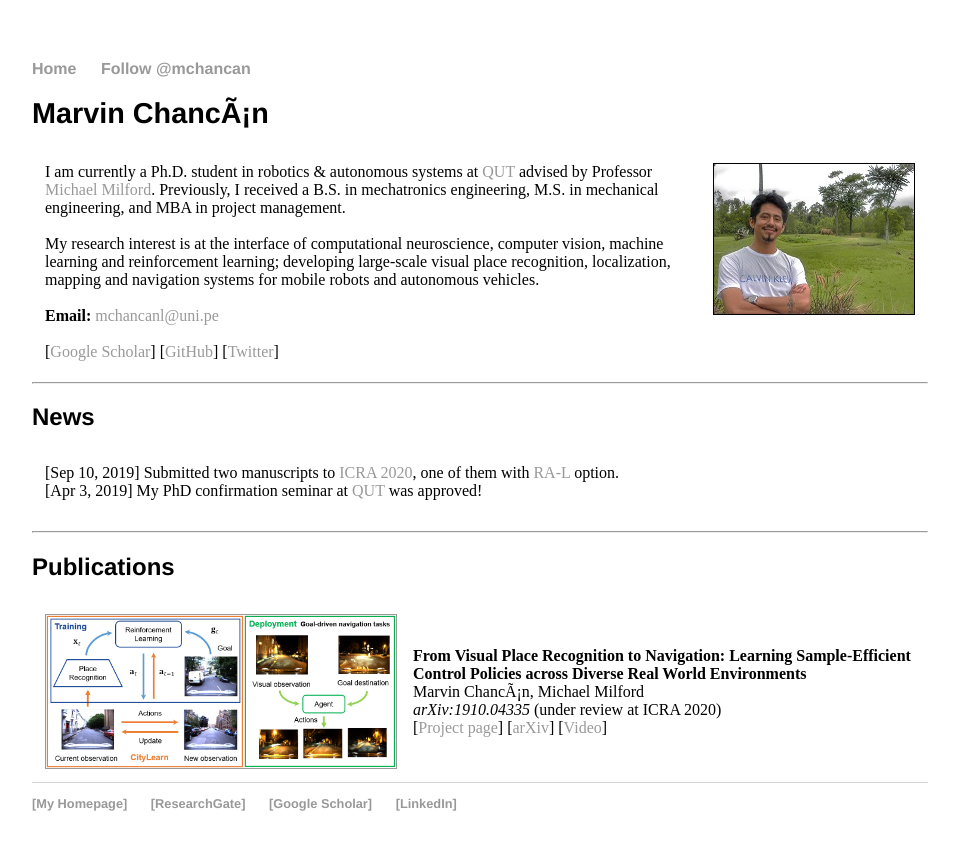
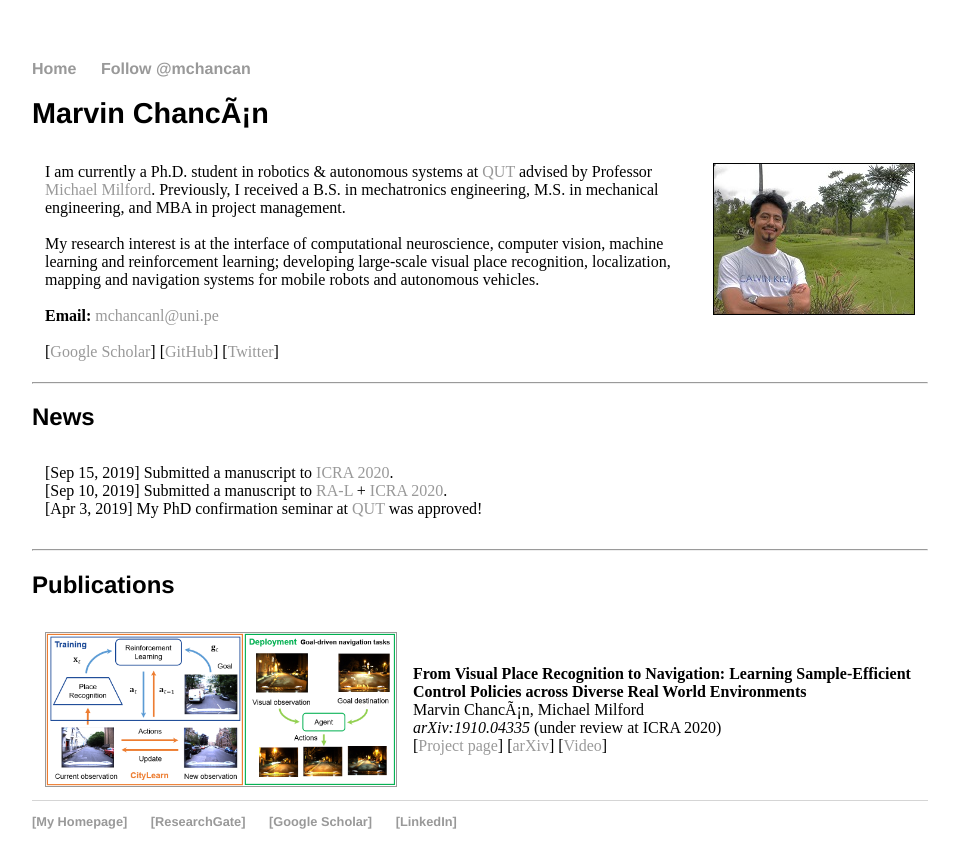
Before and after one commit to mchancan/mchancan.github.io, a Jekyll site: the page built from index.html, in a window 1280 px wide. Shown: the top 868 px of the page, without its empty margins (160-1119 px from the left). Built offline with Jekyll 4.4.1, drawn with Linux system fonts in a browser that asks for light colours; comment, search, counter and statistics services are not loaded.

Commit message:
Update index.html

```diff
--- a/index.html
+++ b/index.html
@@ -28,7 +28,8 @@ title: Marvin Chancán
 <table border="0" cellpadding="3" cellspacing="10">
 	<tr>
 		<td>
-			[Sep 10, 2019] Submitted two manuscripts to <a href="http://icra2020.org">ICRA 2020</a>, one of them with <a href="http://ieee-ras.org/publications/ra-l">RA-L</a> option. </br>
+			[Sep 15, 2019] Submitted a manuscript to <a href="http://icra2020.org">ICRA 2020</a>. </br>
+			[Sep 10, 2019] Submitted a manuscript to <a href="http://ieee-ras.org/publications/ra-l">RA-L</a> + <a href="http://icra2020.org">ICRA 2020</a>. </br>
 			[Apr 3, 2019] My PhD confirmation seminar at <a href="https://qut.edu.au">QUT</a> was approved! </br>
 		</td>
 	<tr>
```
